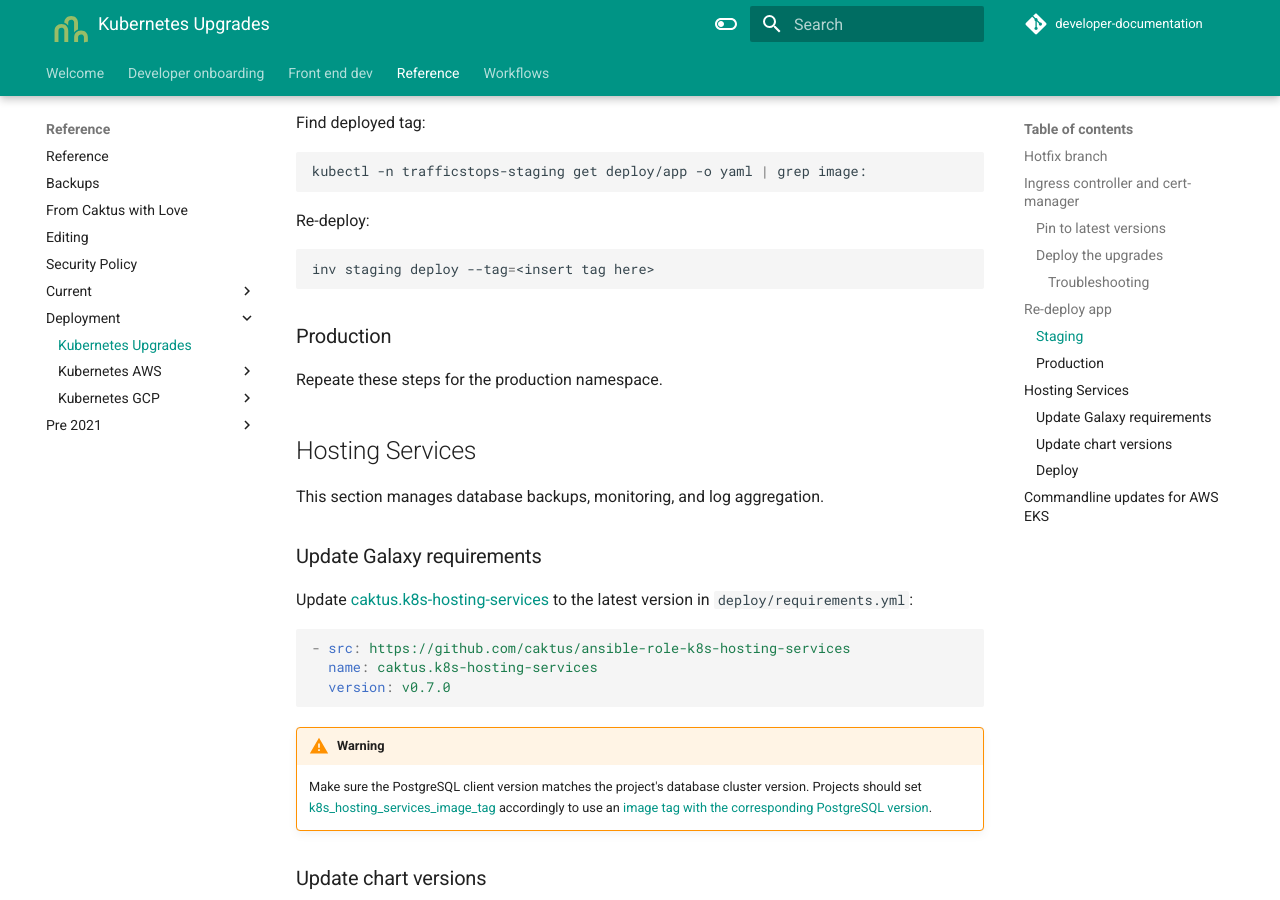
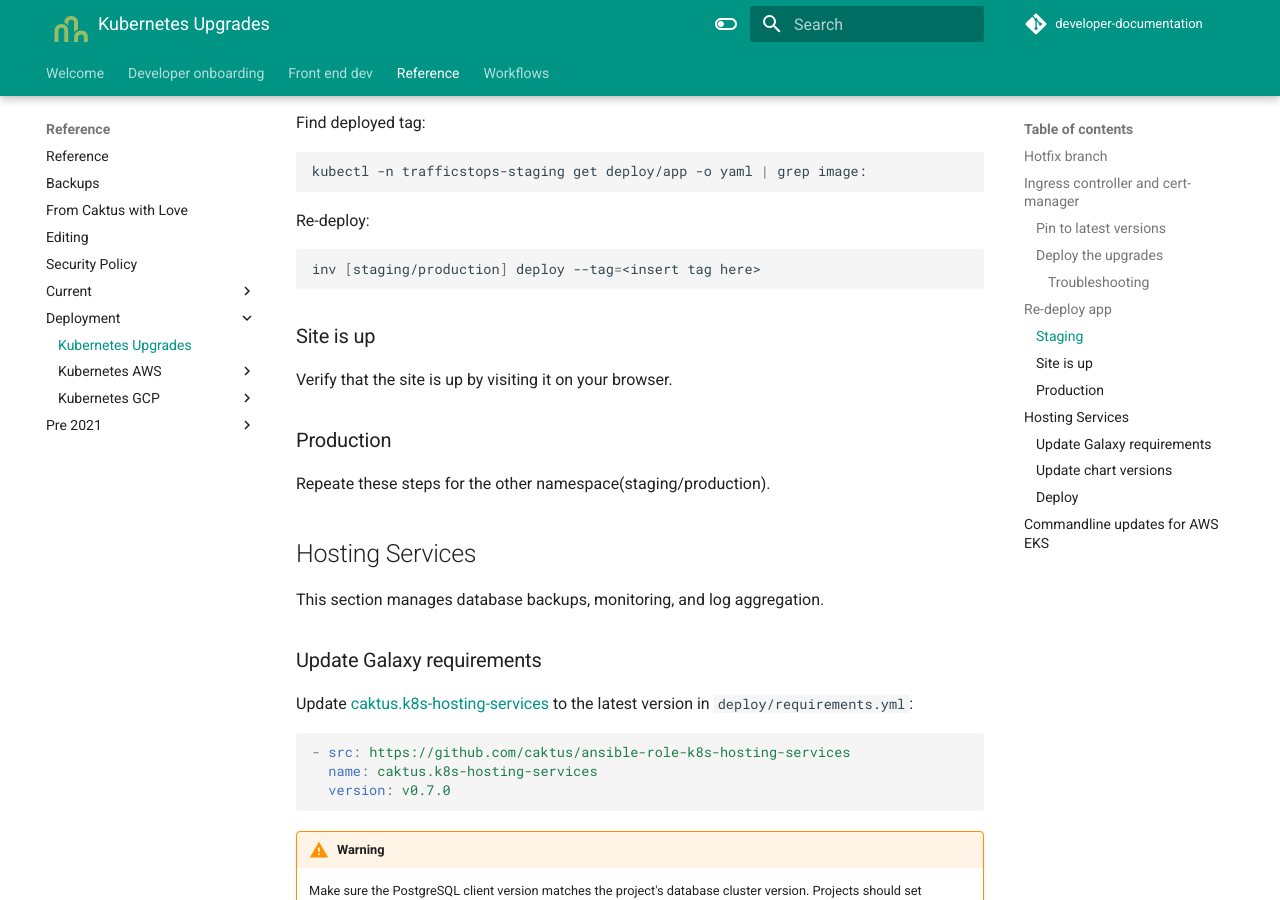
Before and after one commit to caktus/guidebook, an MkDocs documentation site: the page built from docs/reference/deployment/upgrades.md, in a window 1280 px wide and 900 px high, scrolled down 1331 px. Built offline with MkDocs 1.6.1 and Material for MkDocs 9.7.7, drawn with Linux system fonts in a browser that asks for light colours; comment, search, counter and statistics services are not loaded.

Commit message:
Modify k8s upgrade page

````diff
--- a/docs/reference/deployment/upgrades.md
+++ b/docs/reference/deployment/upgrades.md
@@ -65,12 +65,14 @@ kubectl -n trafficstops-staging get deploy/app -o yaml | grep image:
 Re-deploy:
 
 ```sh
-inv staging deploy --tag=<insert tag here>
+inv [staging/production] deploy --tag=<insert tag here>
 ```
 
+### Site is up
+Verify that the site is up by visiting it on your browser.
 ### Production
 
-Repeate these steps for the production namespace.
+Repeate these steps for the other namespace(staging/production).
 
 ## Hosting Services
 
````
